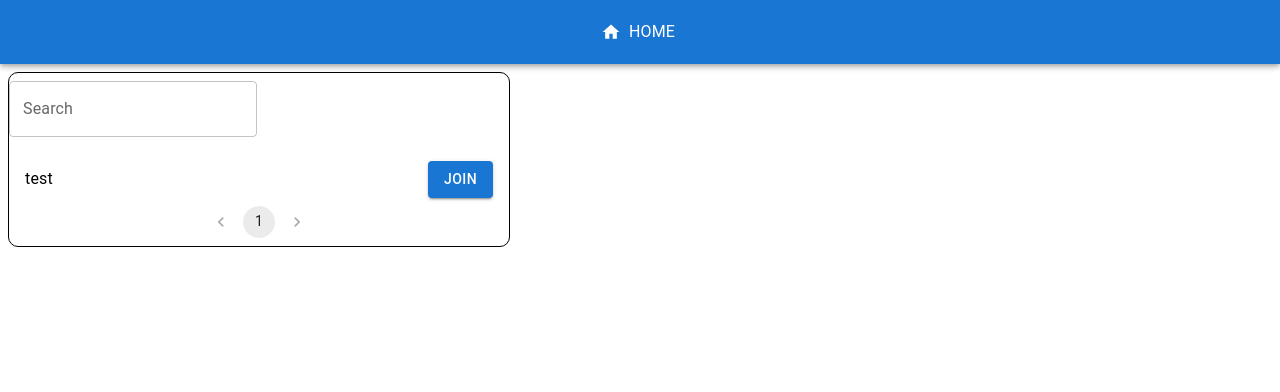
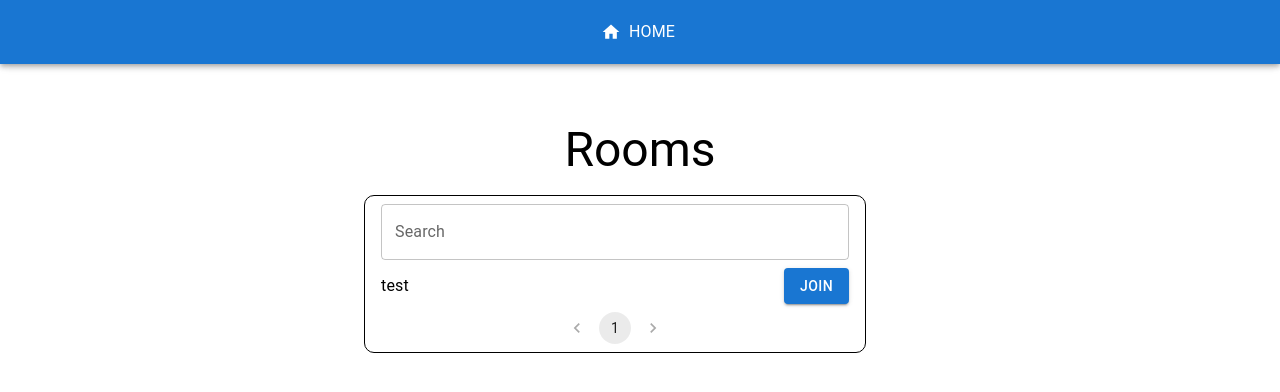
Before and after one commit to jlimbu1/Wordle-Client, a React (Vite) app: page /rooms in a window 1280 px wide. Shown: the top 392 px of the page. Built offline with nearby package versions, Linux system fonts and the light colour scheme.

Commit message:
Update pages layout styling

```diff
--- a/src/components/ListView.tsx
+++ b/src/components/ListView.tsx
@@ -1,5 +1,6 @@
 import React, { useState, useEffect } from "react";
 import {
+  Box,
   List,
   ListItem,
   ListItemText,
@@ -47,15 +48,16 @@ const ListView: React.FC<ListViewProps> = ({
   };
 
   return (
-    <>
     <List sx={sx}>
+      <Box sx={{ paddingX: 2 }}>
         <TextField
           label="Search"
           variant="outlined"
           value={searchTerm}
           onChange={(e) => handleSearchChange(e.target.value)}
-          sx={{ marginBottom: 2 }}
+          fullWidth
         />
+      </Box>
       {currentItems.map((content: string, index: number) => (
         <ListItem key={content} sx={{ justifyContent: "space-between" }}>
           <ListItemText primary={content} />
@@ -70,7 +72,6 @@ const ListView: React.FC<ListViewProps> = ({
         />
       </div>
     </List>
-    </>
   );
 };
 
--- a/src/pages/Game.tsx
+++ b/src/pages/Game.tsx
@@ -49,9 +49,6 @@ const GamePage = () => {
       <Typography variant="h3" align="center" gutterBottom>
         Wordle
       </Typography>
-      <Typography variant="h5" align="center" gutterBottom>
-        Score: {score}
-      </Typography>
       <Box sx={{ marginBottom: 2, display: "flex", gap: "5px" }}>
         <TextField
           label="Enter your guess (5 letters)"
@@ -70,6 +67,9 @@ const GamePage = () => {
           Check
         </Button>
       </Box>
+      <Typography variant="h5" align="center" gutterBottom>
+        Score: {score}
+      </Typography>
       {results.length > 0 && (
         <div style={{ marginTop: "20px" }}>
           {results.map((guesses, guessIndex) => (
--- a/src/pages/Rooms.tsx
+++ b/src/pages/Rooms.tsx
@@ -1,12 +1,14 @@
-import React from "react";
 import ListView from "../components/ListView";
-import { Button } from "@mui/material";
+import { Button, Container, Typography } from "@mui/material";
 
 const RoomsPage = () => {
   const handleJoinRoom = (index: number) => {};
 
   return (
-    <>
+    <Container maxWidth="sm" style={{ marginTop: "50px" }}>
+      <Typography variant="h3" align="center" gutterBottom>
+        Rooms
+      </Typography>
       <ListView
         items={["test"]}
         itemsPerPage={10}
@@ -21,7 +23,7 @@ const RoomsPage = () => {
           maxWidth: 500,
         }}
       />
-    </>
+    </Container>
   );
 };
 
--- a/src/pages/Settings.tsx
+++ b/src/pages/Settings.tsx
@@ -1,5 +1,12 @@
 import React, { useState, useEffect } from "react";
-import { Typography, TextField, Box, Button, IconButton } from "@mui/material";
+import {
+  Typography,
+  TextField,
+  Box,
+  Button,
+  IconButton,
+  Container,
+} from "@mui/material";
 import { Add as AddIcon, Clear as ClearIcon } from "@mui/icons-material";
 import ListView from "../components/ListView";
 import debounce from "lodash";
@@ -54,10 +61,8 @@ const SettingsPage = () => {
   };
 
   return (
-    <Box
-      sx={{ textAlign: "center", maxWidth: 400, margin: "auto", padding: 2 }}
-    >
-      <Typography variant="h3" gutterBottom>
+    <Container maxWidth="sm" style={{ marginTop: "50px" }}>
+      <Typography variant="h3" align="center" gutterBottom>
         Settings
       </Typography>
       <TextField
@@ -97,10 +102,10 @@ const SettingsPage = () => {
         sx={{
           border: "1px solid black",
           borderRadius: "10px",
-          maxWidth: 500,
+          maxWidth: 550,
         }}
       />
-    </Box>
+    </Container>
   );
 };
 
```
Lines whose indentation alone changed are shown as unchanged.
